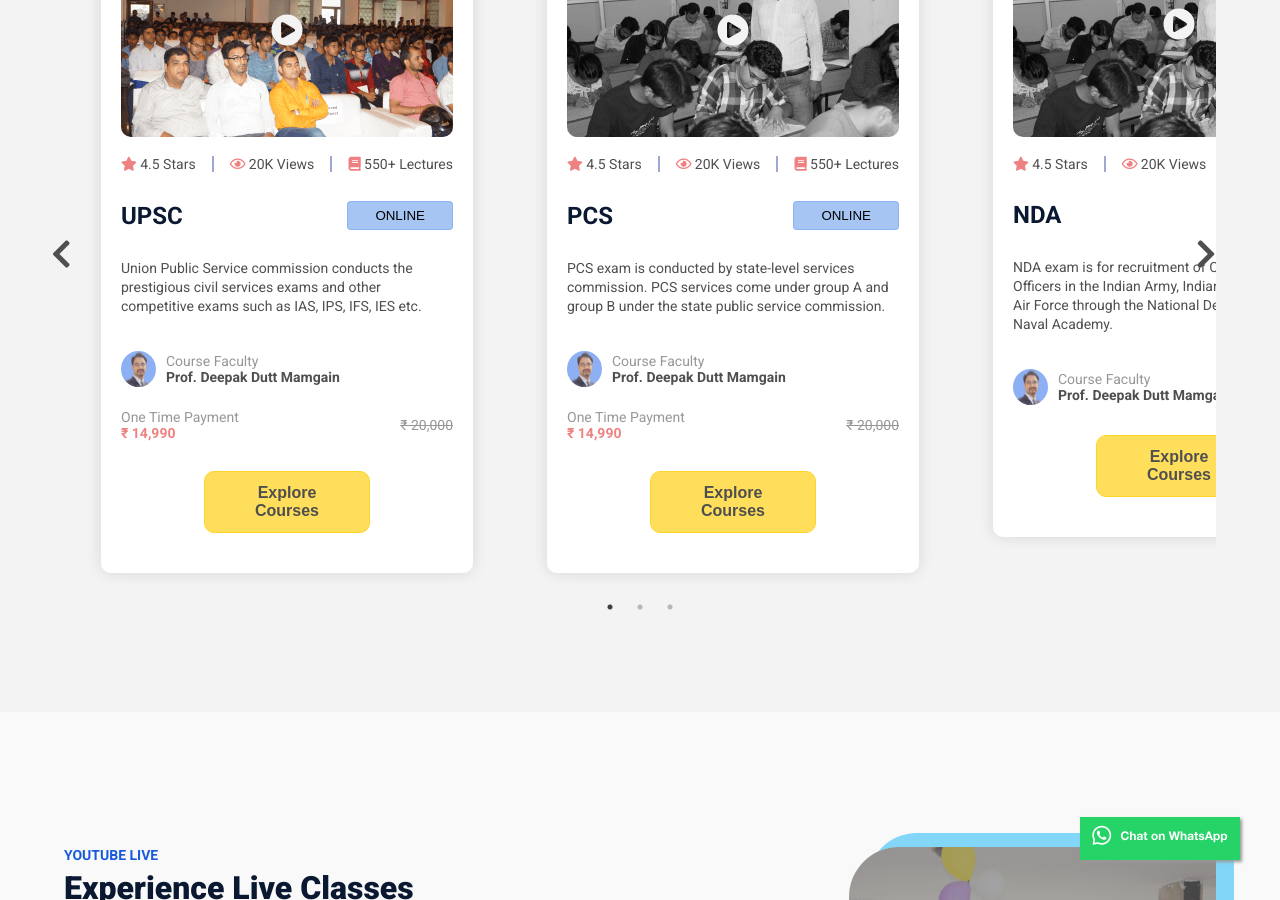
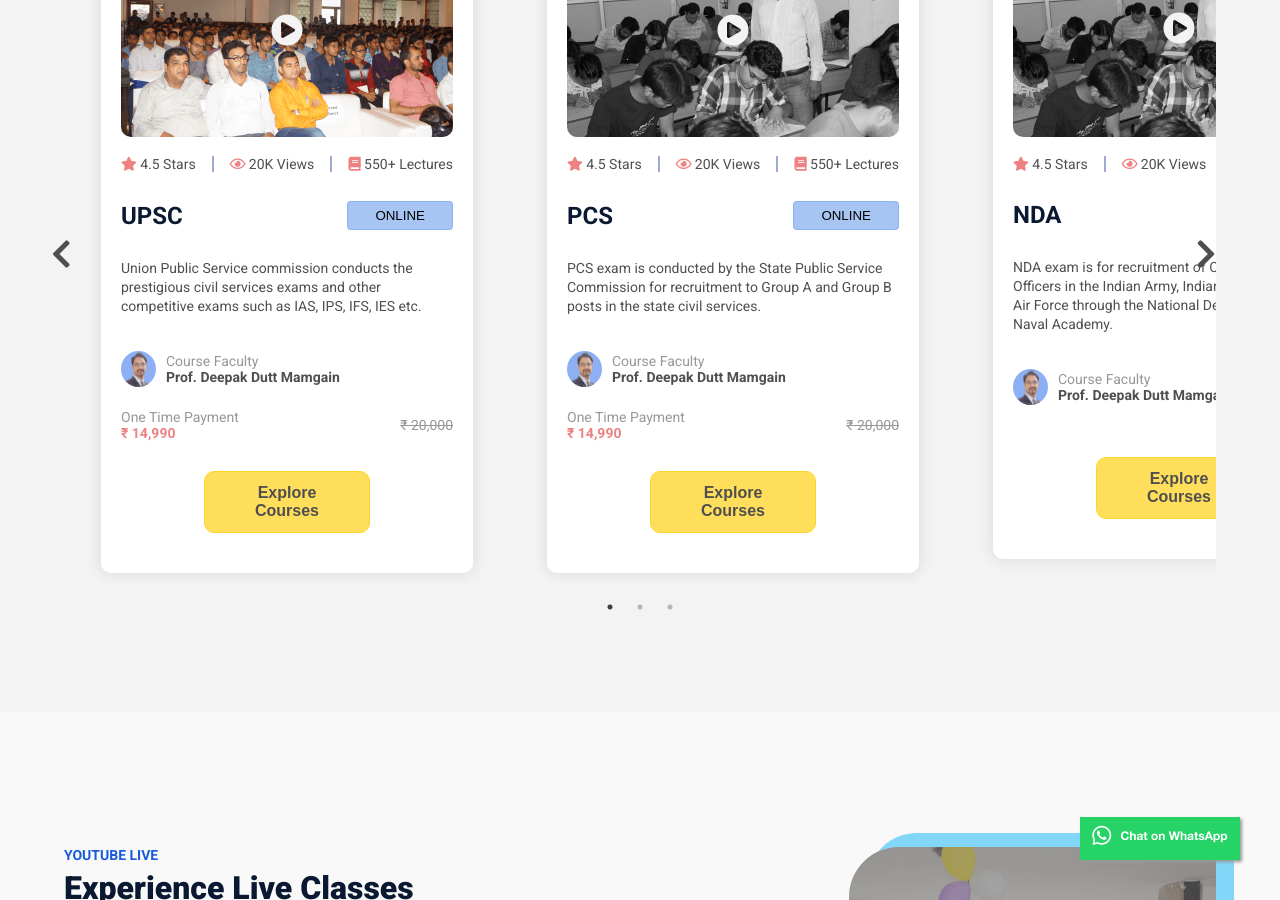
Before and after one commit to EquationsIAS/equations-website, a Jekyll site: the page built from index.html, in a window 1280 px wide and 900 px high, scrolled down 1136 px. Built offline with Jekyll 4.4.1, drawn with Linux system fonts in a browser that asks for light colours.

Commit message:
add NDA, remove Bank PO and SSC

```diff
--- a/index.html
+++ b/index.html
@@ -310,8 +310,7 @@
                     </ul>
                 </div>
                 <div>
-                    <p class="course-p">PCS exam is conducted by state-level services commission. PCS services come
-                        under group A and group B under the state public service commission.
+                    <p class="course-p">PCS exam is conducted by the State Public Service Commission for recruitment to Group A and Group B posts in the state civil services.
                     </p>
                 </div>
                 <div class="common-flex-sp">
@@ -372,21 +371,21 @@
                     <h4>Prof. Deepak Dutt Mamgain</h4>
                 </div>
             </div>
-            <!-- <div class="common-flex course-price">
+            <div class="common-flex course-price">
                 <div>
                     <ul>
                         <li>
-                            <p>One Time Payment</p>
+                            <p></p>
                         </li>
                         <li>
-                            <h4>₹ 3990</h4>
+                            <h4></h4>
                         </li>
                     </ul>
                 </div>
                 <div>
-                    <p class="line-through">₹ 5,000 </p>
+                    <p class="line-through"></p>
                 </div>
-            </div> -->
+            </div>
             <div class="btn-c"><a href="nda-coaching-in-dehradun"><button class="btn btn-center">
                         <p>Explore Courses</p>
                     </button></a></div>
```
